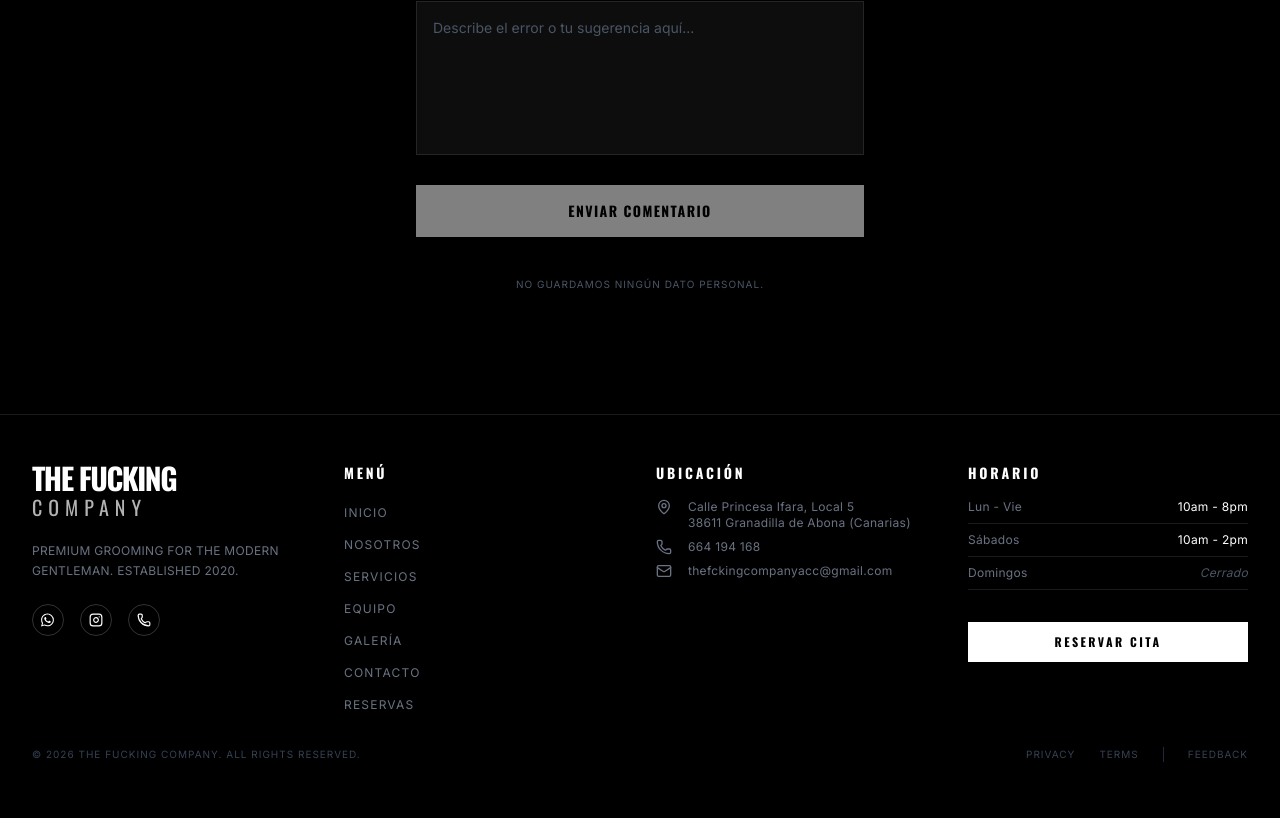
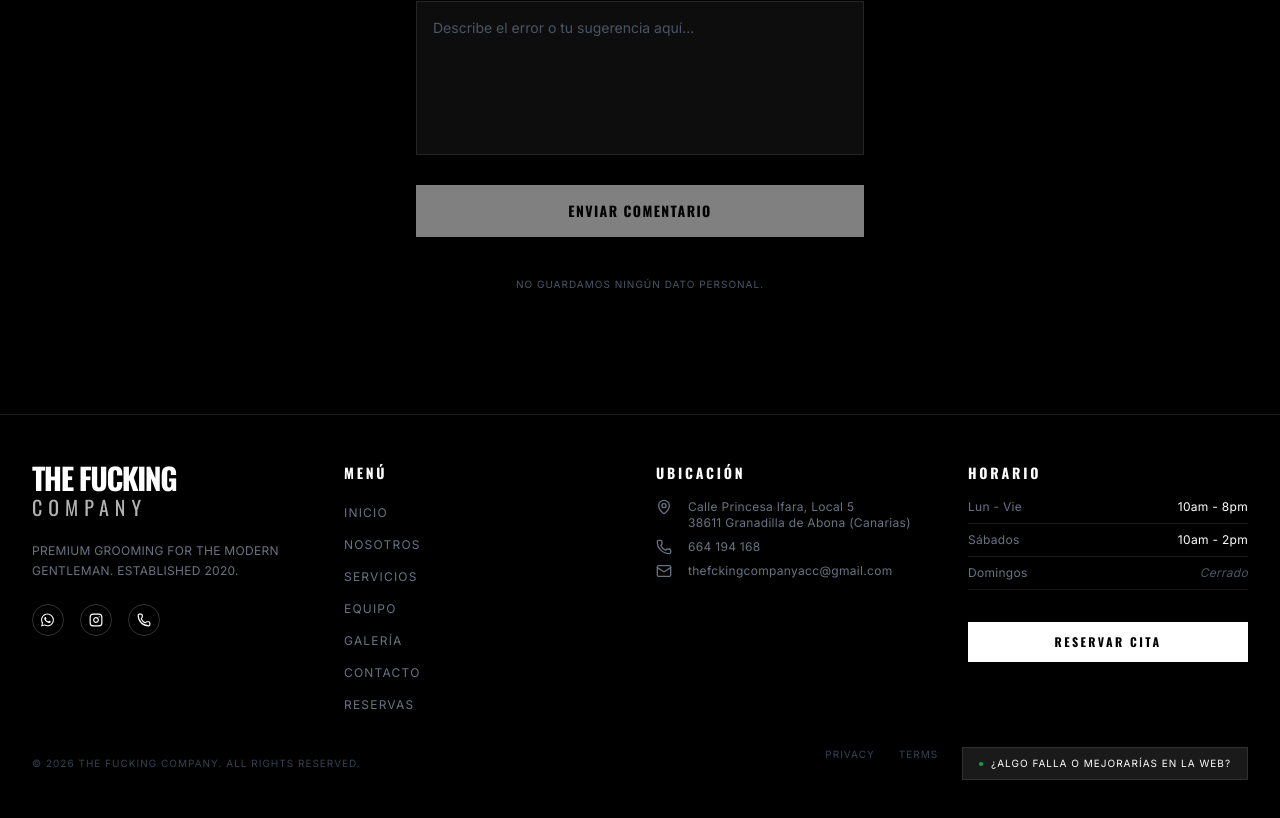
Before and after one commit to thefckingcompany/tfc-web, a React (Vite) app: page /mejorar-web in a window 1280 px wide. Shown: the part 482-1300 px from the top of the page. Built offline with nearby package versions, Linux system fonts and the light colour scheme.

Commit message:
Enhance visibility of feedback button in footer and update text

```diff
--- a/src/components/layout/Footer.tsx
+++ b/src/components/layout/Footer.tsx
@@ -121,10 +121,13 @@ export const Footer = () => {
                     <p className="text-gray-700 text-[10px] text-center md:text-left uppercase tracking-widest font-sans">
                         &copy; {new Date().getFullYear()} The Fucking Company. All Rights Reserved.
                     </p>
-                    <div className="flex gap-6">
+                    <div className="flex flex-wrap justify-center gap-6">
                         <Link to="/privacidad" className="text-gray-700 hover:text-gray-400 text-[10px] uppercase tracking-widest transition-colors font-sans">Privacy</Link>
                         <Link to="/legal" className="text-gray-700 hover:text-gray-400 text-[10px] uppercase tracking-widest transition-colors font-sans">Terms</Link>
-                        <Link to="/mejorar-web" className="text-gray-700 hover:text-gray-400 text-[10px] uppercase tracking-widest transition-colors font-sans border-l border-gray-800 pl-6">Feedback</Link>
+                        <Link to="/mejorar-web" className="flex items-center gap-2 bg-white/10 hover:bg-white/20 border border-white/10 px-4 py-2 text-[10px] text-white uppercase tracking-widest transition-all font-sans">
+                            <span className="w-1 h-1 bg-green-500 rounded-full animate-pulse"></span>
+                            ¿Algo falla o mejorarías en la web?
+                        </Link>
                     </div>
                 </div>
             </div>
```
